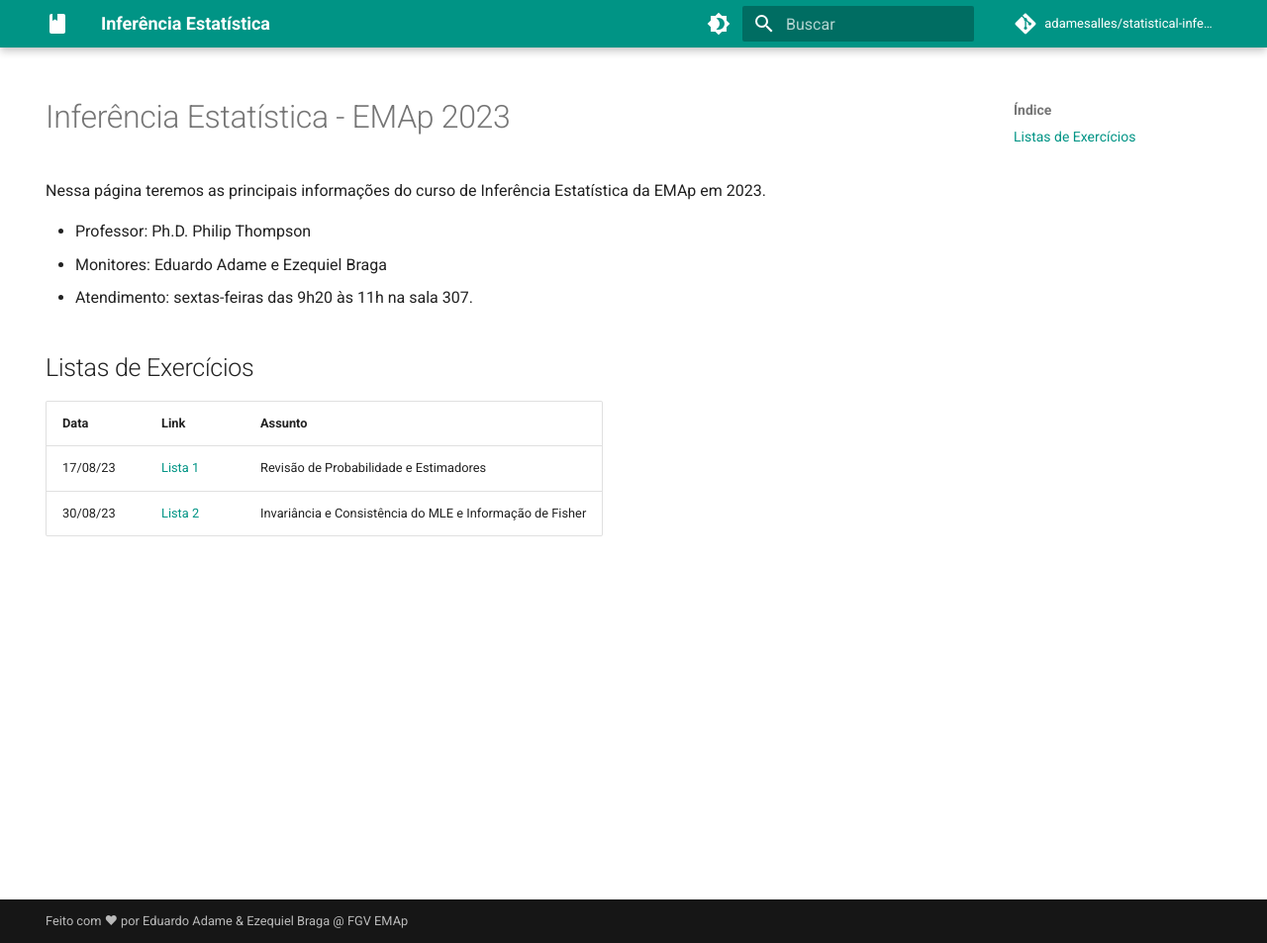
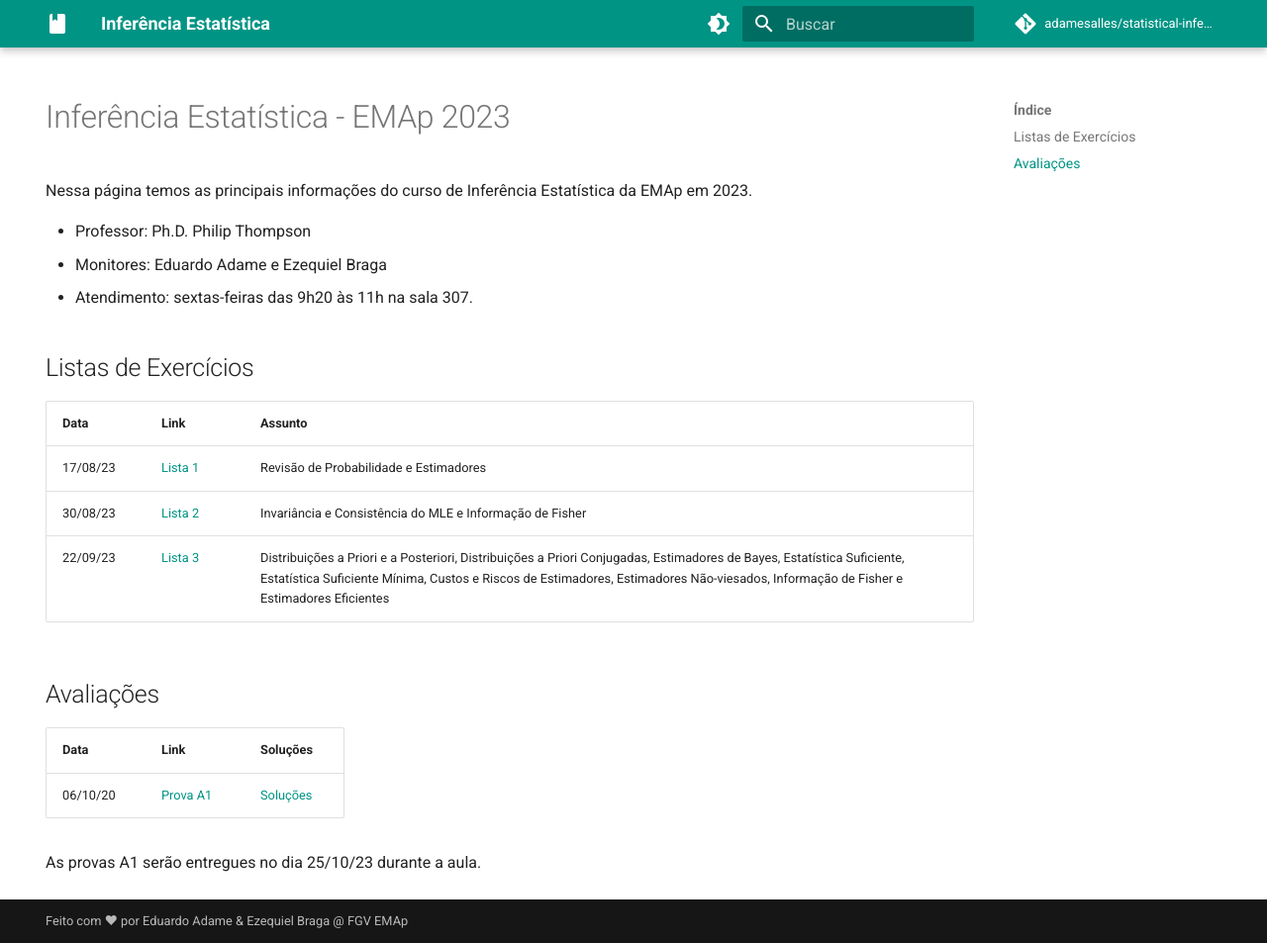
Before and after one commit to adamesalles/statistical-inference, an MkDocs documentation site: the page built from docs/index.md, in a window 1280 px wide and 953 px high. Shown: the whole window at 99% size. Built offline with MkDocs 1.6.1 and Material for MkDocs 9.7.7, drawn with Linux system fonts in a browser that asks for light colours; comment, search, counter and statistics services are not loaded.

Commit message:
Updating with A1 and its solutions

```diff
--- a/docs/index.md
+++ b/docs/index.md
@@ -5,7 +5,7 @@ hide:
 
 # Inferência Estatística - EMAp 2023
 
-Nessa página teremos as principais informações do curso de Inferência Estatística da EMAp em 2023.
+Nessa página temos as principais informações do curso de Inferência Estatística da EMAp em 2023.
 
 
 - Professor: Ph.D. Philip Thompson
@@ -18,3 +18,12 @@ Nessa página teremos as principais informações do curso de Inferência Estat
 |----------|-------------|----------------------------------------|
 | 17/08/23 | [Lista 1](https://github.com/adamesalles/statistical-inference/blob/main/exercises/1.pdf) | Revisão de Probabilidade e Estimadores |
 | 30/08/23 | [Lista 2](https://github.com/adamesalles/statistical-inference/blob/main/exercises/2.pdf) | Invariância e Consistência do MLE e Informação de Fisher |
+| 22/09/23 | [Lista 3](https://github.com/adamesalles/statistical-inference/blob/main/exercises/3.pdf) | Distribuições a Priori e a Posteriori, Distribuições a Priori Conjugadas, Estimadores de Bayes, Estatística Suficiente, Estatística Suficiente Mínima, Custos e Riscos de Estimadores, Estimadores Não-viesados, Informação de Fisher e Estimadores Eficientes
+
+## Avaliações
+
+| Data | Link | Soluções |
+|------|------|----------|
+| 06/10/20 | [Prova A1](https://github.com/adamesalles/statistical-inference/blob/main/exams/A1-2023.pdf) | [Soluções](ttps://github.com/adamesalles/statistical-inference/blob/main/exams/A1-2023-Solutions.pdf) |
+
+As provas A1 serão entregues no dia 25/10/23 durante a aula.
```
Also changed, not shown: README.md (+9 -1 lines), 4 other files.
